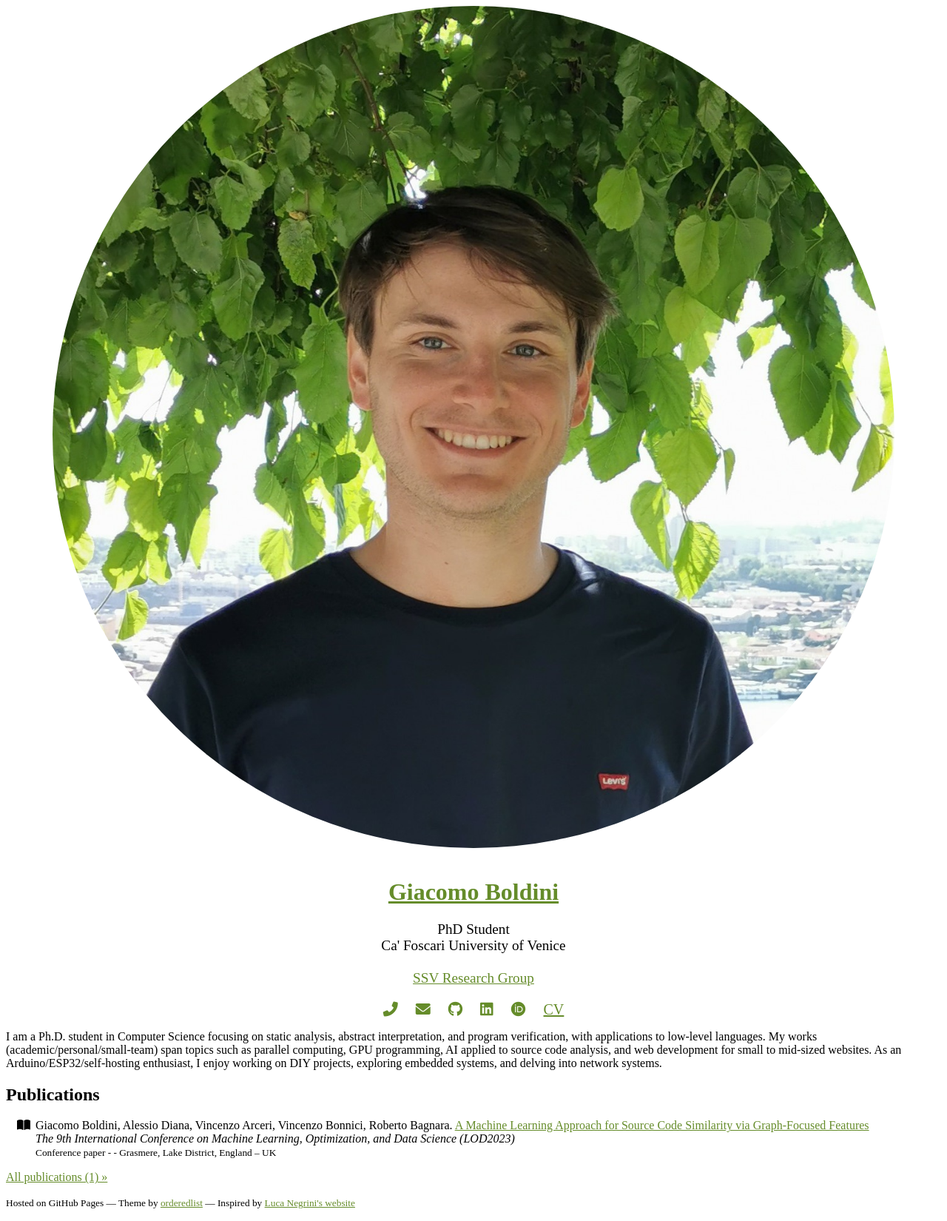
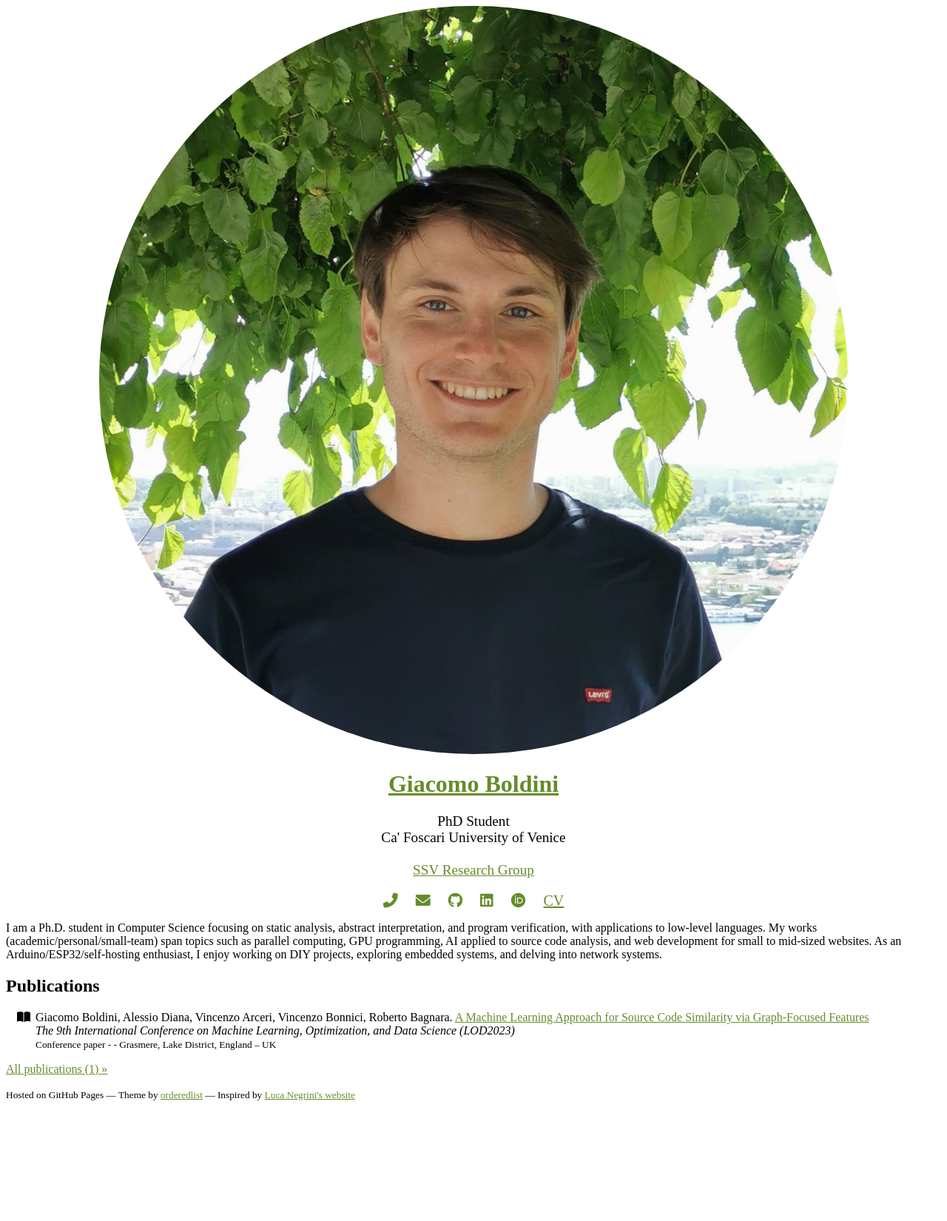
Before and after one commit to giacomoboldini/giacomoboldini.github.io, a Jekyll site: the page built from index.md, in a window 1280 px wide. Shown: the whole page at 74% size. Built offline with Jekyll 4.4.1, drawn with Linux system fonts in a browser that asks for light colours; a style sheet for code colours, icons or effects is not loaded; after the commit the page ends 1504 px from its top, so only the background shows below that.

Commit message:
Fix profile img.

```diff
--- a/css/mystyle.css
+++ b/css/mystyle.css
@@ -15,15 +15,19 @@ venue {
 
 img.profile {
     border-radius: 50%;
-    padding-bottom: 20px;
-    max-width: 90%;
+    width: 80%;
+    height: auto;
+    object-fit: cover;
     display: block;
     margin-left: auto;
     margin-right: auto;
+    margin-bottom: 20px;
 }
 
 @media (max-width: 960px) {
     img.profile {
-        max-width: 30%;
+        width: 30%;
+        height: auto;
+        max-width: none;
     }
 }
```
